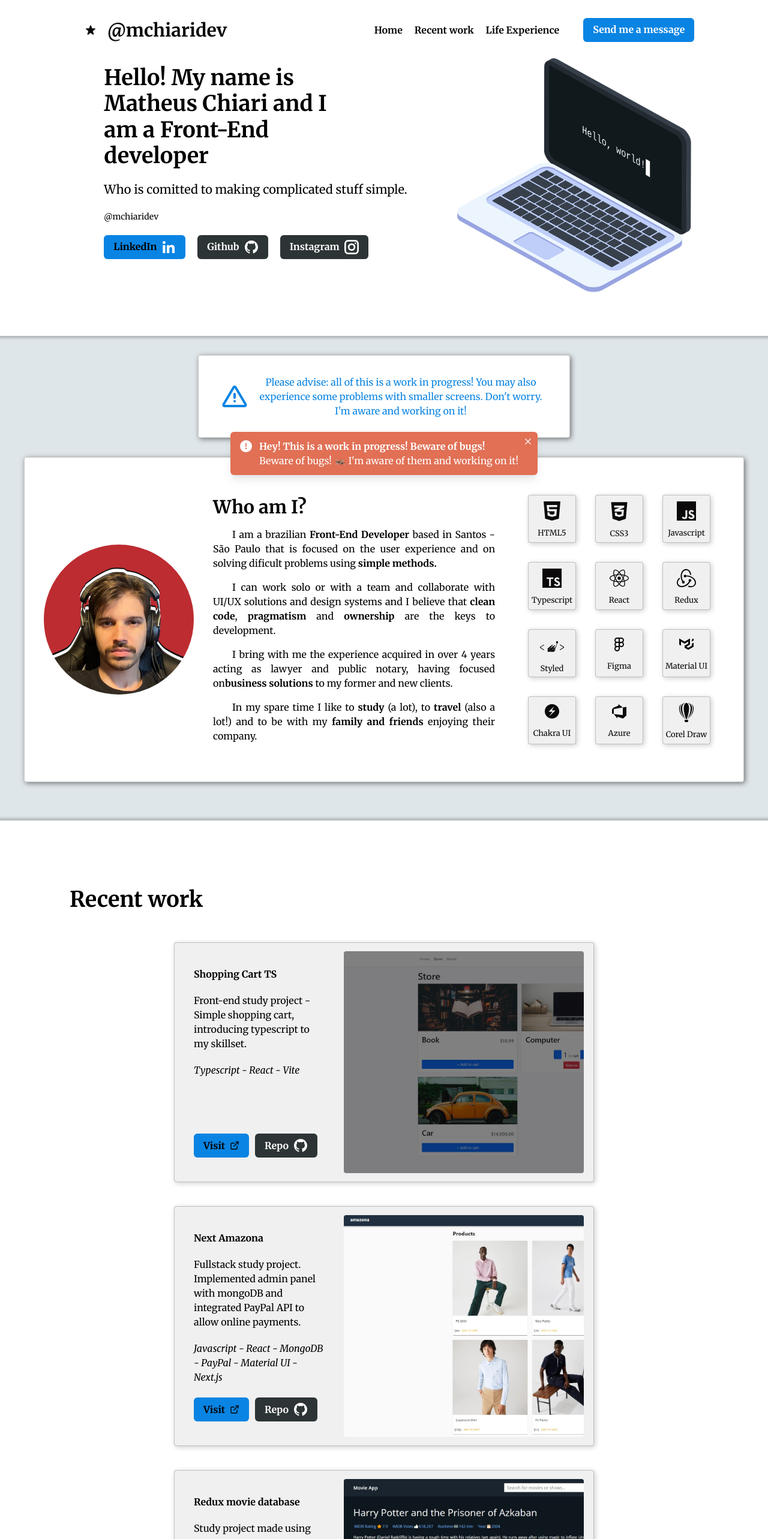
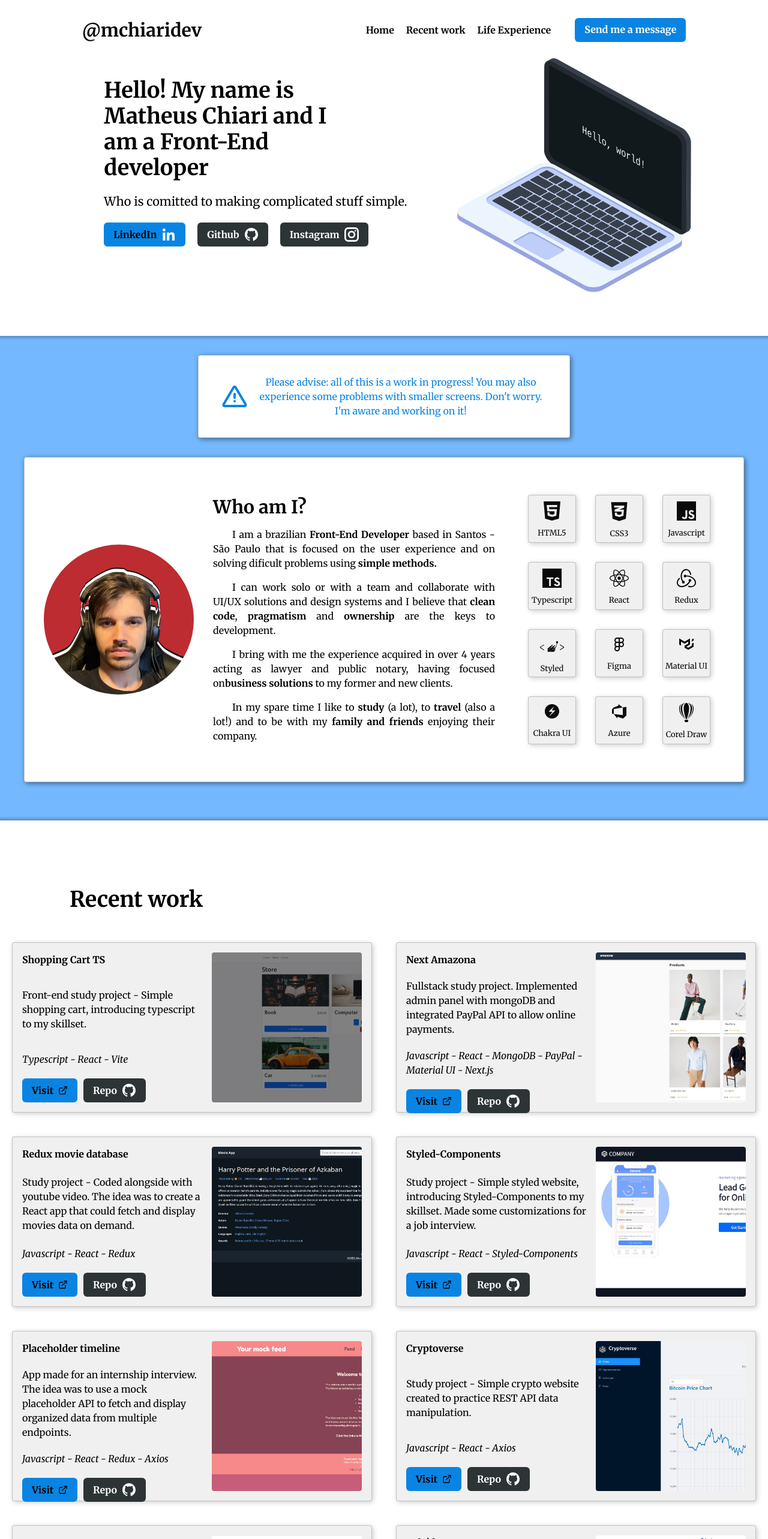
Before and after one commit to mchiari/portfolio, a React (Vite) app: page / in a window 1280 px wide. Shown: the top 2566 px of the page at 60% size. Built offline with nearby package versions, Linux system fonts and the light colour scheme; a web font is replaced by a local one.

Commit message:
updating portfolio cases

```diff
--- a/src/components/About.tsx
+++ b/src/components/About.tsx
@@ -5,7 +5,7 @@ import Skills from "./Skills";
 const About = () => {
 	return (
 		<Box
-			bgColor={"lightestgray"}
+			bgColor={"blue2"}
 			pb={"64px"}
 			display={"flex"}
 			justifyContent={"center"}
--- a/src/components/Experience.tsx
+++ b/src/components/Experience.tsx
@@ -11,7 +11,7 @@ const Experience = () => {
 			py={"60px"}
 			boxShadow={"0 0 4px 4px rgba(0,0,0,0.2)"}
 			id={"lifeExperience"}
-			bgColor={"lightestgray"}
+			bgColor={"blue2"}
 		>
 			<Box
 				display={"flex"}
--- a/src/components/Landing.tsx
+++ b/src/components/Landing.tsx
@@ -41,7 +41,7 @@ const Landing = () => {
 						Hello! My name is Matheus Chiari and I am a Front-End developer
 					</Heading>
 					<Text fontSize={"xl"} as={motion.p} animation={animationTitle}>Who is comitted to making complicated stuff simple.</Text>
-					<Text fontSize={"sm"} as={motion.p} animation={animationTitle}>@mchiaridev</Text>
+					{/* <Text fontSize={"sm"} as={motion.p} animation={animationTitle}>@mchiaridev</Text> */}
 				</Box>
 
 				<Box
--- a/src/components/PortfolioCard.tsx
+++ b/src/components/PortfolioCard.tsx
@@ -13,16 +13,15 @@ export const PortfolioCard = ({
 }: PortfolioCasesProps) => {
 	return (
 		<Box
-		backgroundColor={'ice'}
+			backgroundColor={"ice"}
 			position={"relative"}
 			display={"flex"}
 			alignItems={"center"}
 			flexDirection={"row-reverse"}
 			justifyContent={"space-between"}
-			w={"700px"}
-			h={"400px"}
-			pr={"16px"}
-			pl={"32px"}
+			w={"600px"}
+			// minH={"320px"}
+			p={"16px"}
 			border={"solid 1px rgba(0,0,0,0.2)"}
 			borderRadius={"4px"}
 			boxShadow={"2px 2px 8px 0px rgba(0,0,0,0.2)"}
@@ -35,27 +34,28 @@ export const PortfolioCard = ({
 				<Box
 					p={"8px"}
 					borderRadius={"4px"}
-					h={"370px"}
-					w={"400px"}
+					h={"250px"}
+					w={"250px"}
 					backgroundImage={image}
 					backgroundSize={"cover"}
 				/>
 			</a>
 
 			<Box
-				maxW={"400px"}
-				h={"80%"}
 				display={"flex"}
 				flexDirection={"column"}
 				justifyContent={"space-between"}
 				textAlign={"left"}
-				pr={"32px"}
+				pr={"16px"}
+				h={"250px"}
 			>
-				<Box>
 				<Text>
 					<strong>{title}</strong>
 				</Text>
+
 				<Text py={5}>{description}</Text>
+
+				<Box>
 					<Text>
 						<em>
 							{tags
@@ -65,7 +65,6 @@ export const PortfolioCard = ({
 								.join(" - ")}
 						</em>
 					</Text>
-				</Box>
 
 					<Box display={"flex"} gap={"10px"}>
 						<a href={link} target={"_blank"} rel={"noreferrer"}>
@@ -87,6 +86,8 @@ export const PortfolioCard = ({
 						</Button>
 					</Box>
 				</Box>
+
+			</Box>
 		</Box>
 	);
 };
--- a/src/components/WorkInProgress.tsx
+++ b/src/components/WorkInProgress.tsx
@@ -2,26 +2,26 @@ import { Box, Button, Container, Text, useToast } from "@chakra-ui/react";
 import React, { useState } from "react";
 
 const WorkInProgress = () => {
-	const toast = useToast();
-	const [once, setOnce] = useState(false);
+	// const toast = useToast();
+	// const [once, setOnce] = useState(false);
 
-	const handleScroll = () => {
-		if (!once && !toast.isActive("001")) {
-			setOnce(true);
-			toast({
-				title: `Hey! This is a work in progress! Beware of bugs!`,
-				description:
-					"Beware of bugs! 🦗 I'm aware of them and working on it!",
-				status: "warning",
-				variant: "toast",
-				isClosable: true,
-				duration: 9000,
-				id: "001",
-			});
-		}
-	};
+	// const handleScroll = () => {
+	// 	if (!once && !toast.isActive("001")) {
+	// 		setOnce(true);
+	// 		toast({
+	// 			title: `Hey! This is a work in progress! Beware of bugs!`,
+	// 			description:
+	// 				"Beware of bugs! 🦗 I'm aware of them and working on it!",
+	// 			status: "warning",
+	// 			variant: "toast",
+	// 			isClosable: true,
+	// 			duration: 9000,
+	// 			id: "001",
+	// 		});
+	// 	}
+	// };
+	// window.addEventListener("animationend", handleScroll);
 
-	window.addEventListener("animationend", handleScroll);
 	return (
 		<Container
 			my={"32px"}
@@ -41,9 +41,9 @@ const WorkInProgress = () => {
 					xmlns='http://www.w3.org/2000/svg'
 					aria-labelledby='dangerIconTitle'
 					stroke='#0984e3'
-					stroke-width='2'
-					stroke-linecap='round'
-					stroke-linejoin='round'
+					strokeWidth='2'
+					strokeLinecap='round'
+					strokeLinejoin='round'
 					fill='none'
 					color='#000'
 				>
--- a/src/data/portfolioCases.tsx
+++ b/src/data/portfolioCases.tsx
@@ -25,42 +25,42 @@ export const projects = [
         image: '../imgs/redux-movie.jpg',
         link: 'https://reduxmovie.vercel.app/',
         title: 'Redux movie database',
-        description: 'Study project made using',
+        description: 'Study project - Coded alongside with youtube video. The idea was to create a React app that could fetch and display movies data on demand.',
         tags: ['Javascript', 'React', 'Redux']
     },
     {
         image: '../imgs/react-styled.jpg',
         link: 'https://react-website-styled-components.vercel.app/',
         title: 'Styled-Components',
-        description: 'Study project - Simple styled website, introducing styled-components to my skillset.',
+        description: 'Study project - Simple styled website, introducing Styled-Components to my skillset. Made some customizations for a job interview.',
         tags: ['Javascript', 'React', 'Styled-Components']
     },
     {
         image: '../imgs/placeholder.jpg',
         link: 'https://placeholder-plum.vercel.app/',
-        title: 'App made for an internship interview',
-        description: 'Study project made using',
-        tags: ['Javascript', 'React']
+        title: 'Placeholder timeline',
+        description: 'App made for an internship interview. The idea was to use a mock placeholder API to fetch and display organized data from multiple endpoints.',
+        tags: ['Javascript', 'React', 'Redux', 'Axios']
     },
     {
         image: '../imgs/cryptoverse.jpg',
         link: 'https://cryptoverse-jade.vercel.app/',
         title: 'Cryptoverse',
-        description: 'Study project - Simple crypto website created to train REST API data manipulation.',
-        tags: ['Javascript', 'React', 'Axios', 'REST API']
+        description: 'Study project - Simple crypto website created to practice REST API data manipulation.',
+        tags: ['Javascript', 'React', 'Axios']
     },
     {
         image: '../imgs/letreco.jpg',
         link: 'https://letreco-snowy.vercel.app/',
         title: 'Letreco',
-        description: 'Study project made using',
-        tags: ['javascript', 'react']
+        description: 'Study project - Simple remake of a popular wordle game. Mostly logic and minial design.',
+        tags: ['Javascript', 'React', 'HTML', 'CSS']
     },
     {
         image: '../imgs/pokedex.jpg',
         link: 'https://pokedex-five-gray.vercel.app/',
         title: 'Pokédex',
-        description: 'Study project made using',
-        tags: ['javascript', 'react']
+        description: 'Study project - Coded following Youtube instructions. Fetching data and using React context.',
+        tags: ['Javascript', 'React', 'Context', 'Fetch']
     },
 ]
--- a/src/layout/Footer.tsx
+++ b/src/layout/Footer.tsx
@@ -6,7 +6,7 @@ const Footer = () => {
 		<Box
 			w={"100%"}
 			h={"200px"}
-			bgColor={"black"}
+			bgColor={"darkgray"}
 			color={"white"}
 			display={"flex"}
 			justifyContent={"center"}
--- a/src/layout/Header.tsx
+++ b/src/layout/Header.tsx
@@ -19,6 +19,10 @@ const Header = () => {
 
 	window.addEventListener("scroll", handleScroll);
 
+	const handleAnchorClick = (target: string) => {
+		document.getElementById(target)?.scrollIntoView({ behavior: "smooth" });
+	};
+
 	return (
 		<Box
 			bgColor={!color ? "transparent" : "darkgray"}
@@ -34,9 +38,9 @@ const Header = () => {
 			transition={"ease-in-out 500ms"}
 		>
 			<Box display={"flex"}>
-				<Square px={5}>
-					<StarIcon />
-				</Square>
+				{/* <Square px={5}>
+					<StarIcon color={'yellow'} />
+				</Square> */}
 				<Heading
 					as={"h3"}
 					color={!color ? "black" : "white"}
@@ -52,20 +56,27 @@ const Header = () => {
 				alignItems={"center"}
 				gap={5}
 				fontWeight={"bold"}
+				userSelect={'none'}
 			>
-				<a href={"#home"}>
-					<Text>Home</Text>
+				<Text cursor={'pointer'}  onClick={() => handleAnchorClick("home")}>Home</Text>
+
+				<Text cursor={'pointer'}  onClick={() => handleAnchorClick("portfolio")}>
+					Recent work
+				</Text>
+
+				<Text cursor={'pointer'} onClick={() => handleAnchorClick("lifeExperience")}>
+					Life Experience
+				</Text>
+
+				<a
+					href='https://api.whatsapp.com/send/?phone=551399886882229'
+					target={"_blank"}
+					rel={"noreferrer"}
+				>
+					<Button variant={!color ? "none" : "secondary"} ml={"20px"}>
+						Send me a message
+					</Button>
 				</a>
-				<a href={"#portfolio"}>
-					<Text>Recent work</Text>
-				</a>
-				<a href={"#lifeExperience"}>
-					<Text>Life Experience</Text>
-				</a>
-
-				<Button variant={!color ? 'none' : "secondary"} ml={"20px"}>
-					Send me a message
-				</Button>
 			</Box>
 		</Box>
 	);
--- a/src/layout/Main.tsx
+++ b/src/layout/Main.tsx
@@ -9,13 +9,13 @@ import WorkInProgress from "../components/WorkInProgress";
 
 const Main = () => {
 	return (
-		<Box bgColor={"lightestgray"}>
+		<Box bgColor={"blue2"}>
 			<Landing />
 			<WorkInProgress />
 			<About />
 			<Portfolio />
 			<Experience />
-			<News />
+			{/* <News /> */}
 		</Box>
 	);
 };
```
Also changed, not shown: src/components/News.tsx (+6 -1 lines). Lines whose indentation alone changed are shown as unchanged.
